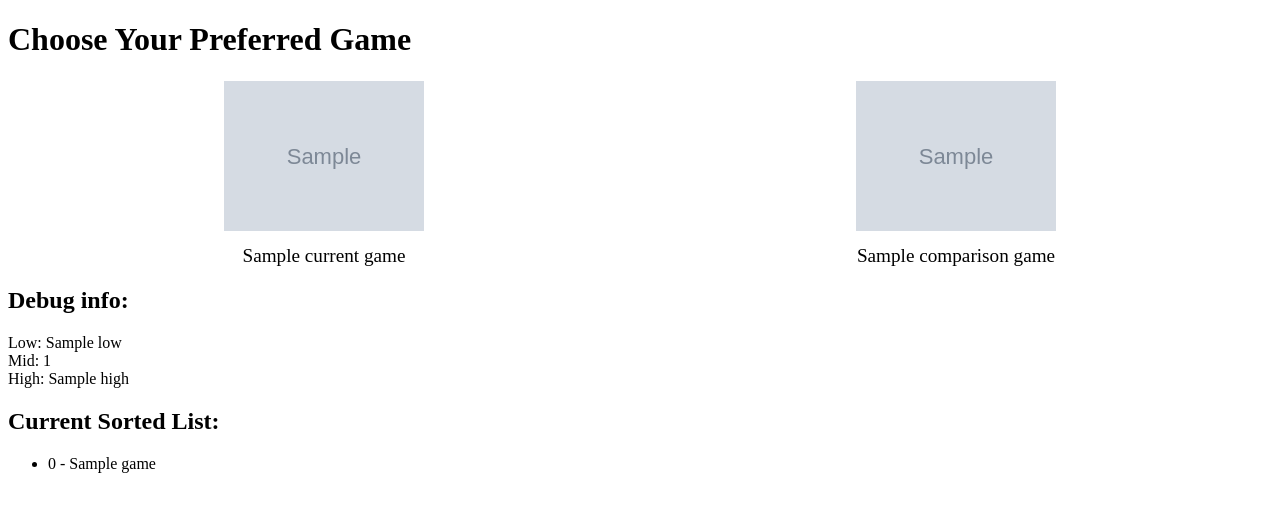
After one commit to otteydw/bggsorter, a Flask app: template templates/sort_games.html in a window 1280 px wide. The commit adds this page. Shown: the top 512 px of the page. Run offline with Flask 3, Linux system fonts and the light colour scheme; the template is opened without the code that fills it: most values are stand-ins (such as "Sample title", 1, 10 or a date in 2020); grey boxes marked "Sample" are stand-in pictures.

Commit message:
* Implemented a functional sorting system. * Added ability to display full game list in a table.

```diff
--- a/app.py
+++ b/app.py
@@ -1,9 +1,12 @@
 import json
+import logging
 import os
 
 from flask import Flask, redirect, render_template, request, url_for
 
 from bgg_helpers import get_games_played_for_user
+
+logging.basicConfig(level=logging.DEBUG)
 
 app = Flask(__name__)
 
@@ -19,7 +22,7 @@ def load_data(username):
     if os.path.exists(file_path):
         with open(file_path, "r") as file:
             return json.load(file)
-    return {}
+    return {"unsorted": [], "sorted": []}
 
 
 # Save data to file for a specific user
@@ -29,28 +32,80 @@ def save_data(username, data):
         json.dump(data, file)
 
 
-# Main page route
 @app.route("/", methods=["GET", "POST"])
 def index():
     if request.method == "POST":
         username = request.form.get("username")
         if username:
-            user_games = load_data(username)
-            if not user_games:
+            user_data = load_data(username)
+            if not user_data["unsorted"]:
                 # Fetch and store data if not already stored
                 games = get_games_played_for_user(username)
                 if games:
-                    user_games = [game["id"] for game in games]
-                    save_data(username, user_games)
-            return redirect(url_for("show_games", username=username))
+                    user_data["unsorted"] = [
+                        {"id": game["id"], "name": game["name"], "image": game["image"]} for game in games
+                    ]
+                    save_data(username, user_data)
+            return redirect(url_for("sort_games", username=username))
     return render_template("index.html")
 
 
-# Page to show games for the user
-@app.route("/games/<username>")
-def show_games(username):
-    user_games = load_data(username)
-    return render_template("games.html", username=username, games=user_games)
+@app.route("/games")
+def games():
+    username = request.args.get("username")
+    if not username:
+        return "Username required", 400
+
+    user_data = load_data(username)
+    all_games = user_data["unsorted"] + user_data["sorted"]
+    return render_template("games.html", games=all_games)
+
+
+@app.route("/sort", methods=["GET", "POST"])
+def sort_games():
+    username = request.args.get("username") or request.form.get("username")
+    if not username:
+        return "Username is required", 400
+
+    user_data = load_data(username)
+    unsorted_games = user_data["unsorted"]
+    sorted_games = user_data["sorted"]
+
+    # Ensure the sorted list will contain at least one game to start.
+    if unsorted_games and not sorted_games:
+        sorted_games.append(unsorted_games.pop())
+
+    if unsorted_games:
+        game = unsorted_games[-1]
+
+        if request.method == "GET":
+            low = 0
+            high = len(sorted_games) - 1
+        else:
+            low = int(request.form.get("low"))
+            high = int(request.form.get("high"))
+
+        if low <= high:
+            mid = (low + high) // 2
+
+            # This is where we ask the user to compare game with sorted_games[mid]
+            return render_template(
+                "sort_games.html",
+                username=username,
+                current_game=game,
+                comparison_game=sorted_games[mid],
+                low=low,
+                mid=mid,
+                high=high,
+                sorted_games=sorted_games,
+            )
+        else:
+            sorted_games.insert(low, game)
+            unsorted_games.pop()  # Remove the last game from the list
+            save_data(username, user_data)
+            return redirect(url_for("sort_games", username=username))
+    else:
+        return "All games have been sorted!"
 
 
 if __name__ == "__main__":
--- a/bgg_helpers.py
+++ b/bgg_helpers.py
@@ -36,7 +36,7 @@ def parse_bgg_xml(xml_data):
     try:
         root = defused_fromstring(xml_data)
         for item in root.findall("item"):
-            game_id = item.get("objectid")
+            game_id = int(item.get("objectid"))
             name = item.find("name").text
             image = item.find("image").text if item.find("image") is not None else ""
 
--- /dev/null
+++ b/templates/sort_games.html
@@ -0,0 +1,60 @@
+<!-- templates/sort_games.html -->
+<!DOCTYPE html>
+<html lang="en">
+    <head>
+        <meta charset="UTF-8">
+        <meta name="viewport" content="width=device-width, initial-scale=1.0">
+        <title>Sort Games</title>
+        <style>
+        .container { display: flex; justify-content: space-around; }
+        .game { text-align: center; }
+        .game img { max-width: 200px; height: auto; }
+        .game-name { margin-top: 10px; font-size: 1.2em; }
+        </style>
+    </head>
+    <body>
+        <h1>Choose Your Preferred Game</h1>
+        <div class="container">
+            <div class="game">
+                <form method="post" action="{{ url_for("sort_games") }}">
+                    <input type="hidden" name="username" value="{{ username }}">
+                    <input type="hidden" name="preferred_game" value="{{ current_game.id }}">
+                    <input type="hidden" name="current_game" value="{{ current_game.id }}">
+                    <input type="hidden" name="low" value="{{ low }}">
+                    <input type="hidden" name="high" value="{{ mid - 1 }}">
+                    <button type="submit" style="border: none; background: none;">
+                        <img src="{{ current_game.image }}" alt="{{ current_game.name }}">
+                    </button>
+                    <div class="game-name">{{ current_game.name }}</div>
+                </form>
+            </div>
+            {% if comparison_game %}
+                <div class="game">
+                    <form method="post" action="{{ url_for("sort_games") }}">
+                        <input type="hidden" name="username" value="{{ username }}">
+                        <input type="hidden" name="preferred_game" value="{{ comparison_game.id }}">
+                        <input type="hidden" name="current_game" value="{{ current_game.id }}">
+                        <input type="hidden" name="low" value="{{ mid + 1 }}">
+                        <input type="hidden" name="high" value="{{ high }}">
+                        <button type="submit" style="border: none; background: none;">
+                            <img src="{{ comparison_game.image }}" alt="{{ comparison_game.name }}">
+                        </button>
+                        <div class="game-name">{{ comparison_game.name }}</div>
+                    </form>
+                </div>
+            {% endif %}
+        </div>
+        <h2>Debug info:</h2>
+        <p>
+            Low: {{ low }}
+            <br>
+            Mid: {{ mid }}
+            <br>
+            High: {{ high }}
+        </p>
+        <h2>Current Sorted List:</h2>
+        <ul>
+            {% for game in sorted_games %}<li>{{ loop.index - 1 }} - {{ game.name }}</li>{% endfor %}
+        </ul>
+    </body>
+</html>
```
Also changed, not shown: templates/games.html (+41 -5 lines).
